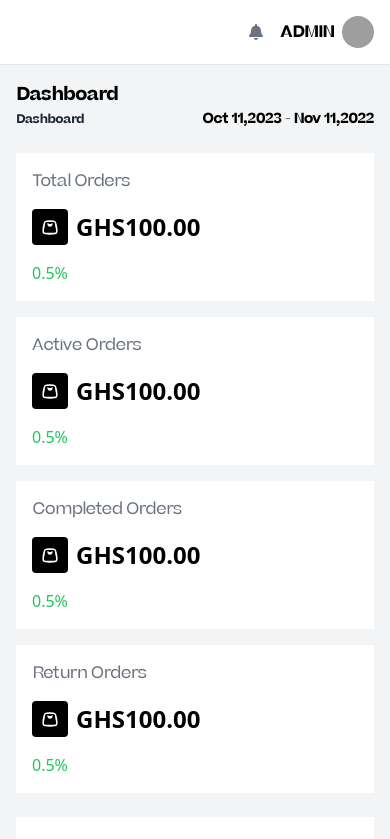
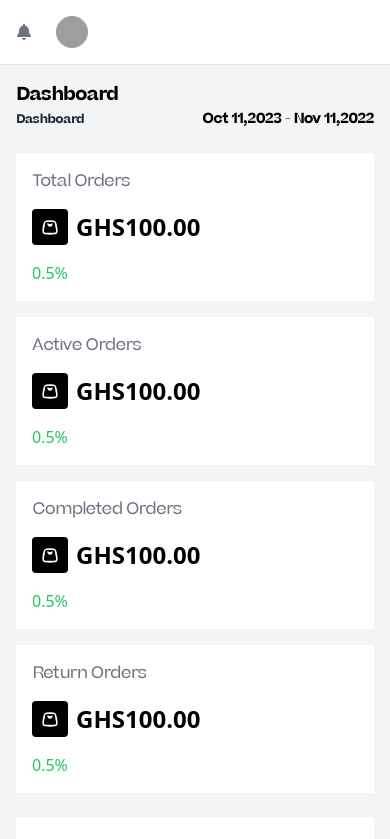
Before and after one commit to Acquaah-Emmanuel-Kofi/fashion-commerce, a Next.js app: page /admin/dashboard in a window 390 px wide. Shown: the top 839 px of the page. Built offline with nearby package versions, Linux system fonts and the light colour scheme; grey boxes are pictures that could not be loaded.

Commit message:
feat: add toggle sidbar function as props to dashboard navbar component

```diff
--- a/src/app/admin/(components)/DashboardNavbar.tsx
+++ b/src/app/admin/(components)/DashboardNavbar.tsx
@@ -2,14 +2,19 @@ import Image from "next/image";
 import React from "react";
 import { FaBell } from "react-icons/fa";
 
-export default function DashboardNavbar() {
+export default function DashboardNavbar({
+  toggleSidebar,
+}: {
+  toggleSidebar: () => void;
+}) {
   return (
-    <div className="flex justify-end items-center p-4 bg-white border-b z-50">
+    <div className="flex lg:justify-end justify-between items-center p-4 bg-white border-b z-50">
+
       <div className="flex items-center space-x-4">
         <FaBell className="text-gray-500" />
         <div className="relative">
           <button className="flex items-center">
-            <span className="font-bold font-beatrice">ADMIN</span>
+            <span className="font-bold font-beatrice hidden lg:block">ADMIN</span>
             <Image
               src="https://res.cloudinary.com/dvul0elbb/image/upload/e_gen_background_replace:prompt_Light_blue_background_with_soft_reflections/wmlmb18y1i769f7obc9w"
               alt="Admin"
```
